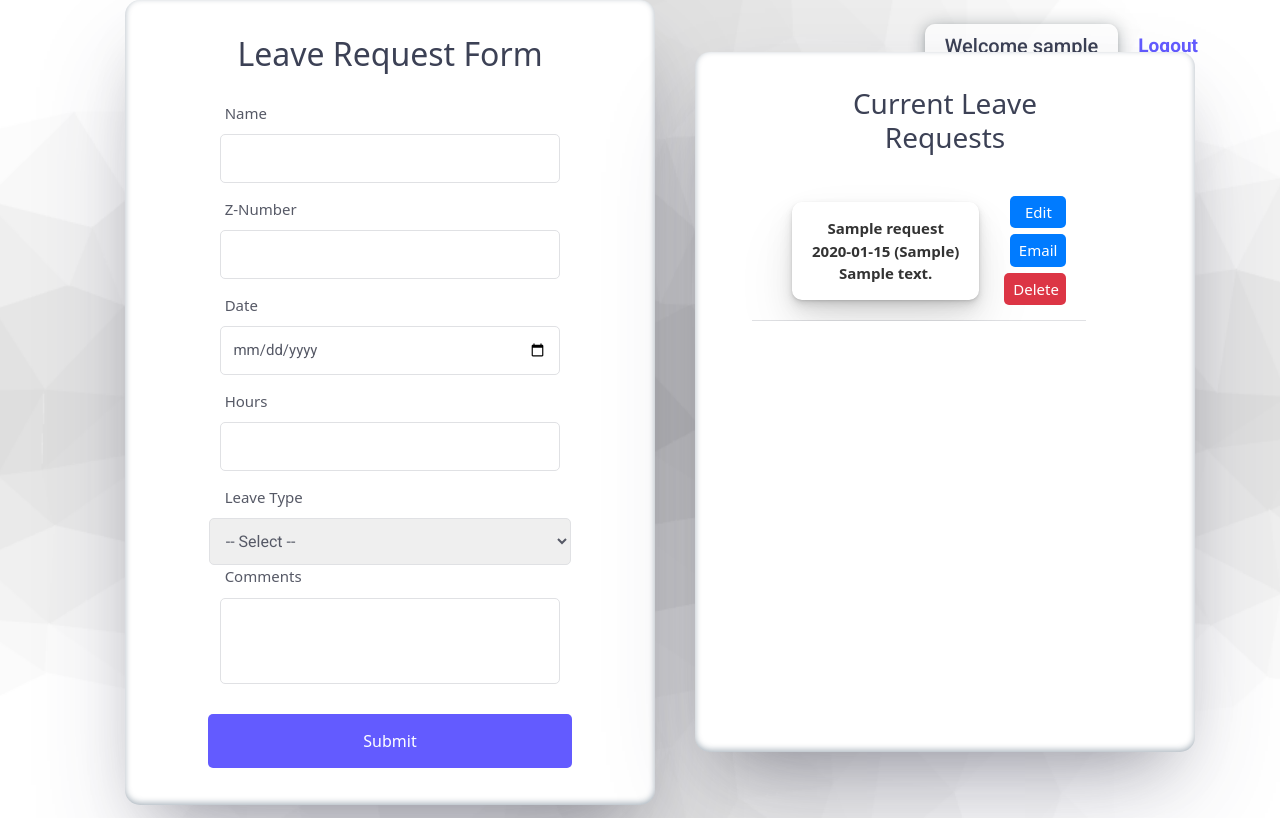
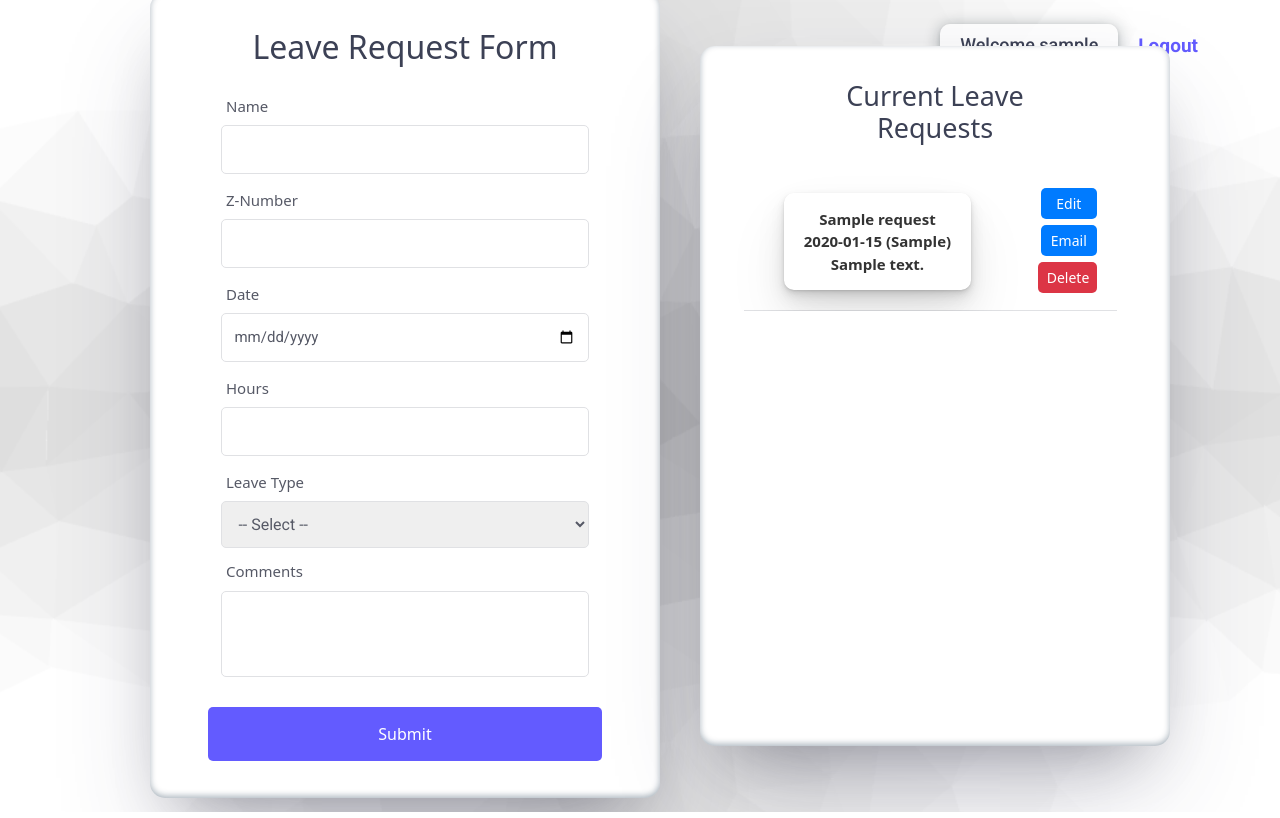
Before and after one commit to TheDeadGPU/LeaveRequestTracker, a Flask app: page / in a window 1280 px wide. Run offline with Flask 3, Linux system fonts and the light colour scheme; a user stored in the database is signed in; tables that the repository leaves empty hold one stand-in row (values such as "Sample post"); some libraries are stand-ins or nearby versions.

Commit message:
Fix styling on home page and edit page. Add favicon. Fix login page.

```diff
--- a/static/styles/styles.css
+++ b/static/styles/styles.css
@@ -11,13 +11,13 @@ body {
   display: flex;
   justify-content: flex-end;
   gap: 10px;
-  margin-bottom: -58px;
+  margin-bottom: -62px;
 }
 
 .welcome-header h4 {
   font-family: 'Roboto', sans-serif;
   color: rgb(60, 65, 85);
-  font-size: 20px;
+  font-size: 18px;
   margin: 0;
   padding: 10px 20px;
   border-radius: 10px;
@@ -52,7 +52,7 @@ body {
   flex-direction: column;
   align-items: center;
   height: 805px;
-  width: 570px;
+  width: 550px;
   border: none;
   box-shadow: rgba(50, 50, 93, 0.25) 0px 50px 100px -20px, rgba(0, 0, 0, 0.3) 0px 30px 60px -30px, rgba(10, 37, 64, 0.35) 0px -2px 6px 0px inset;
   border-radius: 15px;
@@ -61,7 +61,11 @@ body {
 }
 
 .center-container {
-  width: 530px;
+  width: 510px;
+}
+
+.center-edit-container {
+  height: 845px;
 }
 
 .side-container {
@@ -69,7 +73,7 @@ body {
   flex-direction: column;
   align-items: center;
   height: 700px;
-  width: 500px;
+  width: 470px;
   border: none;
   box-shadow: rgba(50, 50, 93, 0.25) 0px 50px 100px -20px, rgba(0, 0, 0, 0.3) 0px 30px 60px -30px, rgba(10, 37, 64, 0.35) 0px -2px 6px 0px inset;
   border-radius: 15px;
@@ -120,7 +124,7 @@ ul::-webkit-scrollbar-thumb:hover {
 .leave-input {
   font-family: 'Roboto', sans-serif;
   color: #565966;
-  width: 85.5%;
+  width: 80%;
 }
 
 /* Heading Styles */
@@ -140,7 +144,7 @@ h2 {
 }
 
 .side-container h2 {
-  font-size: 28px;
+  font-size: 27px;
   margin-top: 3%;
 }
 
@@ -151,12 +155,18 @@ h2 {
 
 .edit-header {
   margin-top: 15px;
+  font-size: 30px;
 }
 
 /* Form and Input Container Styles */
 .leave-request-form {
-  width: 80%;
+  width: 90%;
   height: 50%;
+}
+
+#edit-form {
+  widtH: 80%;
+  text-align: center;
 }
 
 .leave-request-form input,
@@ -179,12 +189,24 @@ select:focus {
 }
 
 .leave-request-form label {
-  margin-bottom: 10px;
+  margin-bottom: 8px;
   display: block;
   font-size: 15px;
   color: rgb(86, 89, 102);
   text-align: left;
   margin-left: 11%;
+}
+
+.center-edit-container .leave-edit-label {
+  margin-top: 10px;
+}
+
+.center-edit-container .comment-label{
+  margin-top: 8px;
+}
+
+.leave-request-form .comment-label {
+  margin-top: 12px;
 }
 
 .leave-request-form .comment-box {
@@ -194,6 +216,9 @@ select:focus {
   overflow-wrap: break-word;
   word-wrap: break-word;
 }
+
+
+
 
 /* Submit Button Styles */
 .leave-request-form .submit-button {
@@ -208,6 +233,10 @@ select:focus {
   transition: transform 0.3s ease;
 }
 
+.center-edit-container .submit-button {
+  margin-top: 8px;
+}
+
 .submit-button:hover {
   transform: translateY(-2px);
 }
@@ -215,15 +244,15 @@ select:focus {
 /* Side Container List and Item Styles */
 .side-container ul {
   list-style-type: none;
-  width: 90%;
   overflow-y: auto;
-  overflow-x: hidden
+  overflow-x: hidden;
+  width: 95%;
 }
 
 .side-container li {
   padding: 10px 20px;
   border-bottom: 1px solid rgb(224, 225, 228);
-  width: 80%;
+  width: 90%;
   display: flex;
   justify-content: space-between;
   align-items: center;
@@ -263,7 +292,7 @@ select:focus {
   height: 113px;
   width: 70px;
   margin-top: 5px;
-  font-size: 15px;
+  font-size: 14px;
 }
 
 .side-container button:first-child {
@@ -271,7 +300,7 @@ select:focus {
 }
 
 .side-container button:hover {
-  transform: translateY(-2px);
+  transform: translateY(-1px);
 }
 
 #delete-button {
@@ -283,3 +312,22 @@ select:focus {
   width: 56px;
   margin-left: 42px;
 }
+
+#email-btn {
+  width: 56px;
+}
+
+
+/* Login Page */
+
+.col-lg-5.col-md-6.m-auto.card.p-4 {
+  box-shadow: rgba(50, 50, 93, 0.25) 0px 50px 100px -20px, rgba(0, 0, 0, 0.3) 0px 30px 60px -30px, rgba(10, 37, 64, 0.35) 0px -2px 6px 0px inset;
+  text-align: center;
+  width: 30%;
+
+}
+
+.col-lg-5.col-md-6.m-auto.card.p-4 h1,
+.col-lg-5.col-md-6.m-auto.card.p-4 h2 {
+  width: 100%;
+}
--- a/templates/base.html
+++ b/templates/base.html
@@ -12,6 +12,8 @@
     <script src="https://cdn.jsdelivr.net/npm/sweetalert2@11"></script>
     <title> {% block title%} {{ title }} {% endblock %} </title>
     <title>Leave Request Form</title>
+    <link rel="icon" href="{{ url_for('static', filename='styles/images/favicon.ico') }}" type="image/x-icon">
+    <link rel="shortcut icon" href="{{ url_for('static', filename='styles/images/favicon.ico') }}" type="image/x-icon">
 
     <link href="https://fonts.googleapis.com/css2?family=Roboto:wght@400;500;700&display=swap" rel="stylesheet">
 </head>
--- a/templates/index.html
+++ b/templates/index.html
@@ -44,7 +44,7 @@
                     <br>
                 </div>
 
-                <label for="comments">Comments</label>
+                <label class="comment-label" for="comments">Comments</label>
                 <input class="comment-box" dtype="text" id="comments" name="comments"><br>
                 <button class="submit-button type="submit">Submit</button>
             </form>
@@ -66,7 +66,7 @@
                         <div class="button-container">
                             <button id="edit-btn" onclick="window.location='/edit/{{ request.id }}'">Edit</button>
                             <form action="/emailrequest/{{ request.id }}" method="post" style="display: inline;">
-                                <button type="submit">Email</button>
+                                <button id="email-btn" type="submit">Email</button>
                             </form>
                             <form action="/delete/{{ request.id }}" method="post" style="display: inline;">
                                 <button id="delete-button" type="submit">Delete</button>
```
Also changed, not shown: templates/edit_request.html (+7 -14 lines), static/styles/images/favicon.ico (added).
